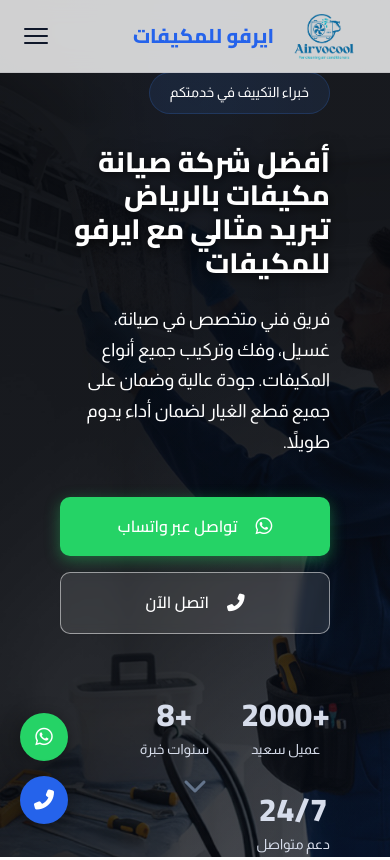
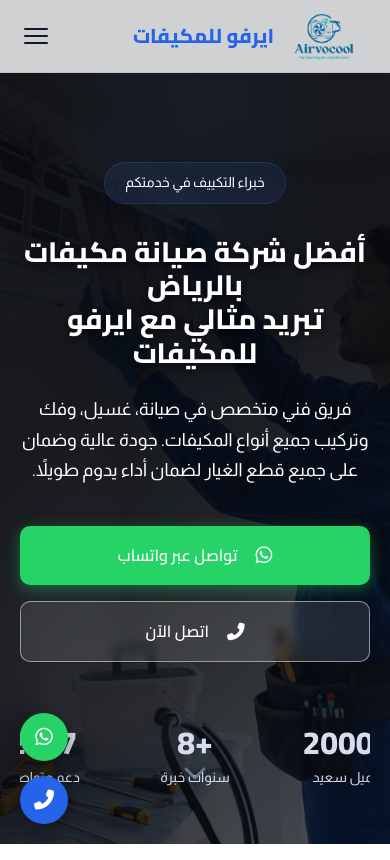
Before and after one commit to youssefmostvfv/rqaze-moving, a plain HTML site: page index.html in a window 390 px wide. Shown: the top 860 px of the page. Drawn offline with Linux system fonts and the light colour scheme.

Commit message:
تعديل الهيرو

```diff
--- a/assets/css/style.css
+++ b/assets/css/style.css
@@ -574,6 +574,36 @@
   font-size: 14px;
   color: #d7ddeb;
   margin-top: 8px;
+}
+
+/* Mobile-specific adjustments */
+@media (max-width: 768px) {
+  .hero {
+    align-items: center;
+    padding-top: 120px;
+  }
+
+  .hero__content {
+    text-align: center;
+    padding: 0 20px;
+  }
+
+  .hero__buttons {
+    justify-content: center;
+  }
+
+  .hero__stats {
+    justify-content: center;
+    gap: 1.5rem;
+    flex-wrap: nowrap;
+    overflow-x: auto;
+    padding-bottom: 12px;
+  }
+
+  .hero__stat {
+    flex: 1 1 140px;
+    min-width: 120px;
+  }
 }
 
 .hero__scroll {
```
